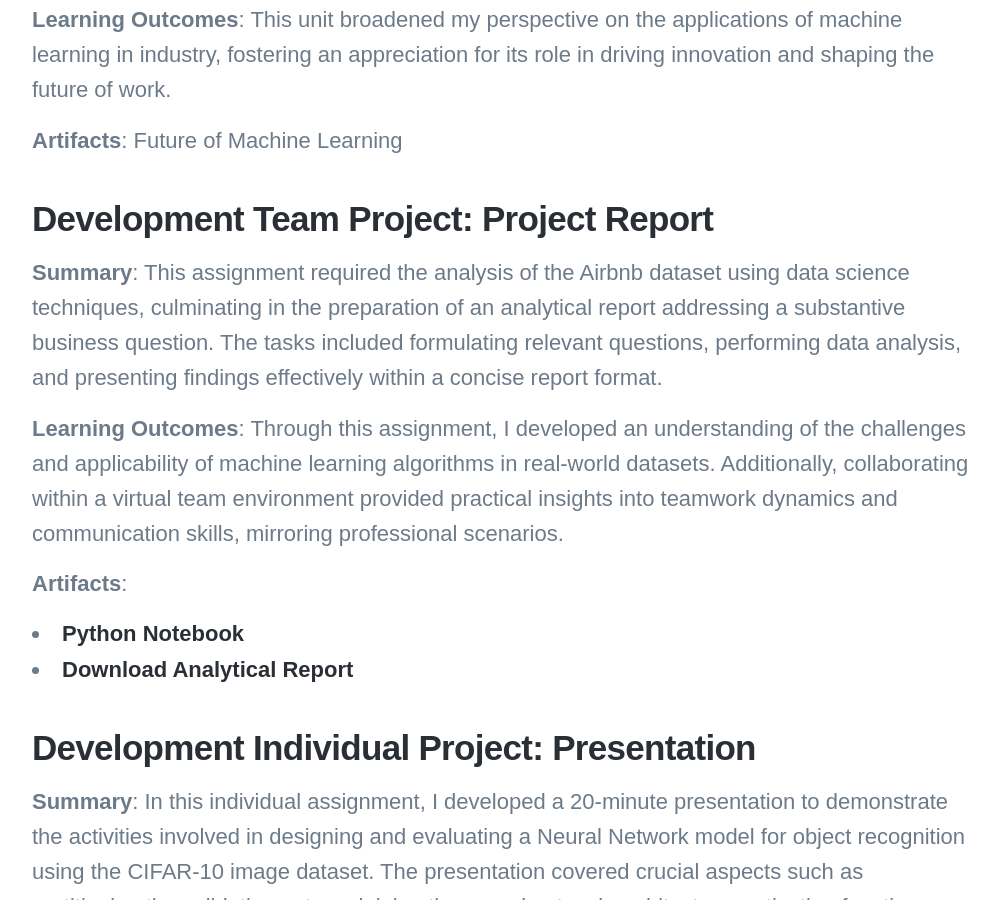
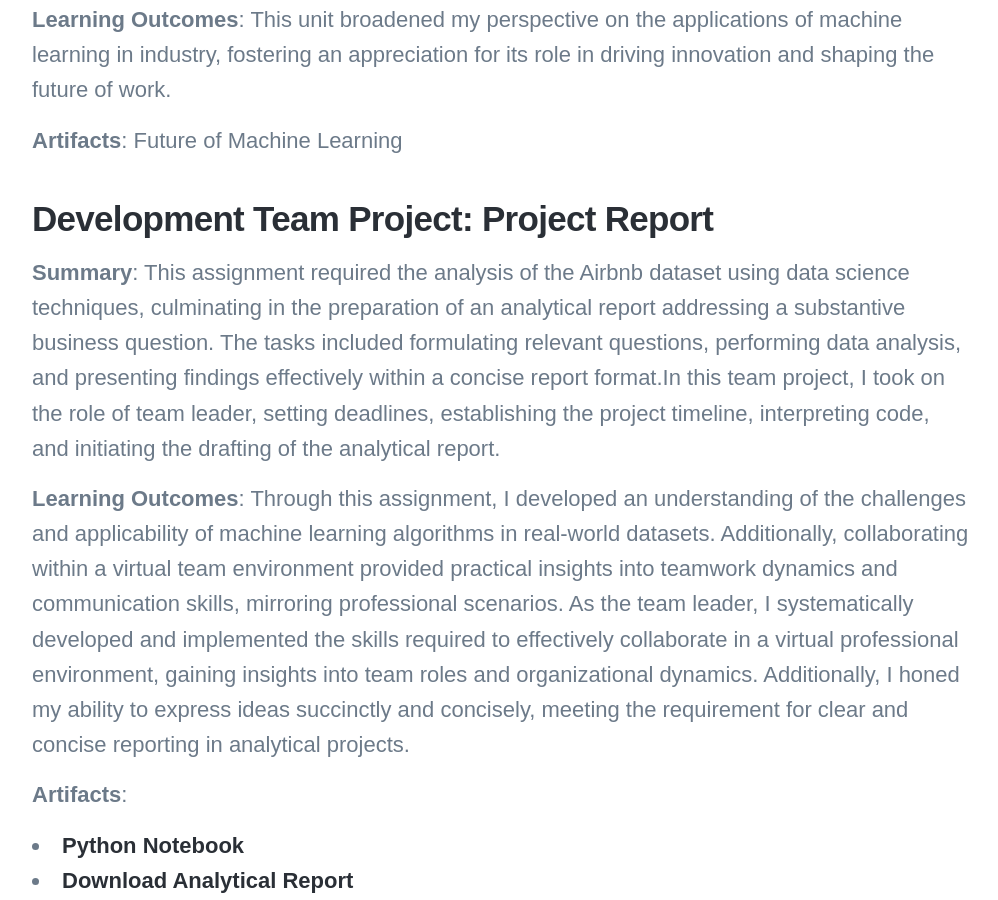
Before and after one commit to DaisyIpatzi/daisyipatzi.github.io, a Jekyll site: the page built from _projects/2022-01-01-ML-Porfolio.md, in a window 1280 px wide and 900 px high, scrolled down 5765 px. Shown: the whole window, without its empty margins (138-1136 px from the left). Built offline with Jekyll 4.4.1, drawn with Linux system fonts in a browser that asks for light colours; nearby versions of some CDN libraries; some web fonts are replaced.

Commit message:
Update 2022-01-01-ML-Porfolio.md

```diff
--- a/_projects/2022-01-01-ML-Porfolio.md
+++ b/_projects/2022-01-01-ML-Porfolio.md
@@ -132,9 +132,9 @@ This submission serves as a comprehensive record of my work and the learning out
 
 ## Development Team Project: Project Report
 
-**Summary**: This assignment required the analysis of the Airbnb dataset using data science techniques, culminating in the preparation of an analytical report addressing a substantive business question. The tasks included formulating relevant questions, performing data analysis, and presenting findings effectively within a concise report format.
+**Summary**: This assignment required the analysis of the Airbnb dataset using data science techniques, culminating in the preparation of an analytical report addressing a substantive business question. The tasks included formulating relevant questions, performing data analysis, and presenting findings effectively within a concise report format.In this team project, I took on the role of team leader, setting deadlines, establishing the project timeline, interpreting code, and initiating the drafting of the analytical report.
 
-**Learning Outcomes**: Through this assignment, I developed an understanding of the challenges and applicability of machine learning algorithms in real-world datasets. Additionally, collaborating within a virtual team environment provided practical insights into teamwork dynamics and communication skills, mirroring professional scenarios.
+**Learning Outcomes**: Through this assignment, I developed an understanding of the challenges and applicability of machine learning algorithms in real-world datasets. Additionally, collaborating within a virtual team environment provided practical insights into teamwork dynamics and communication skills, mirroring professional scenarios. As the team leader, I systematically developed and implemented the skills required to effectively collaborate in a virtual professional environment, gaining insights into team roles and organizational dynamics. Additionally, I honed my ability to express ideas succinctly and concisely, meeting the requirement for clear and concise reporting in analytical projects.
 
 **Artifacts**:
 
```
